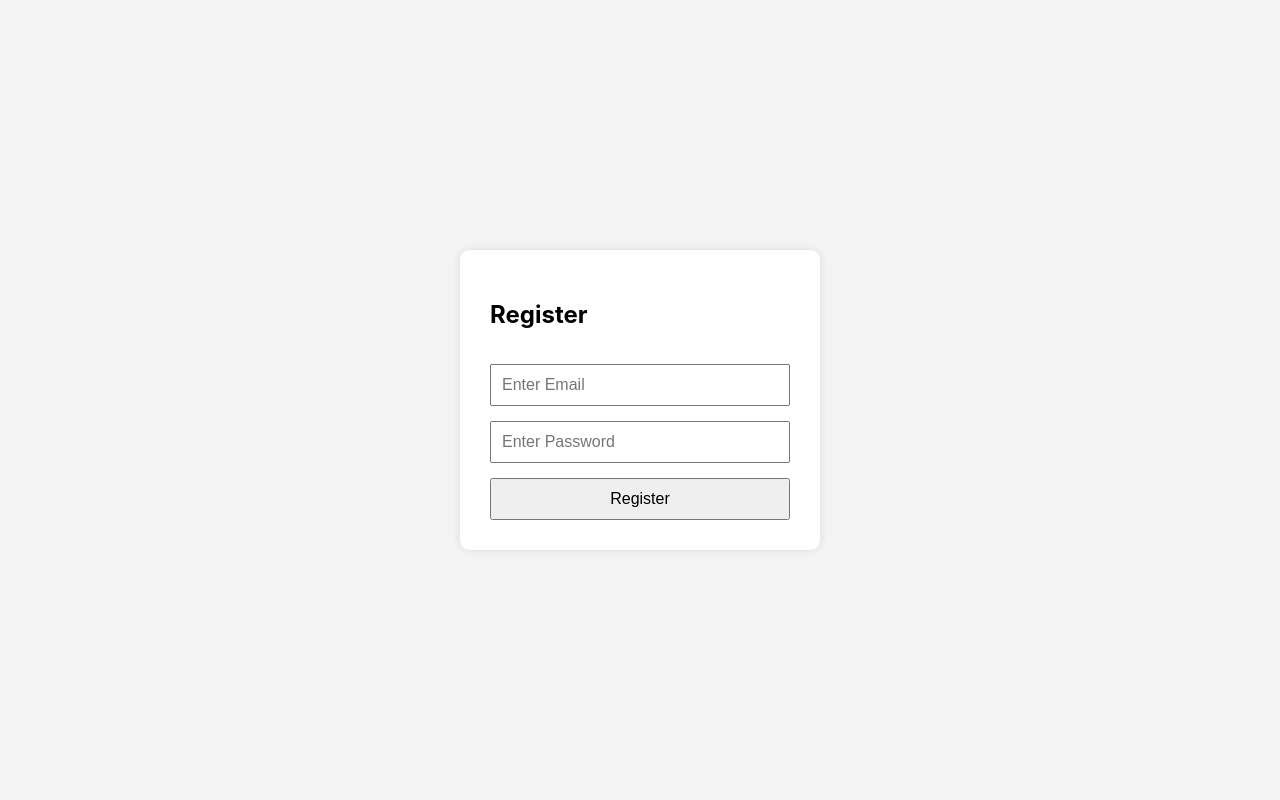
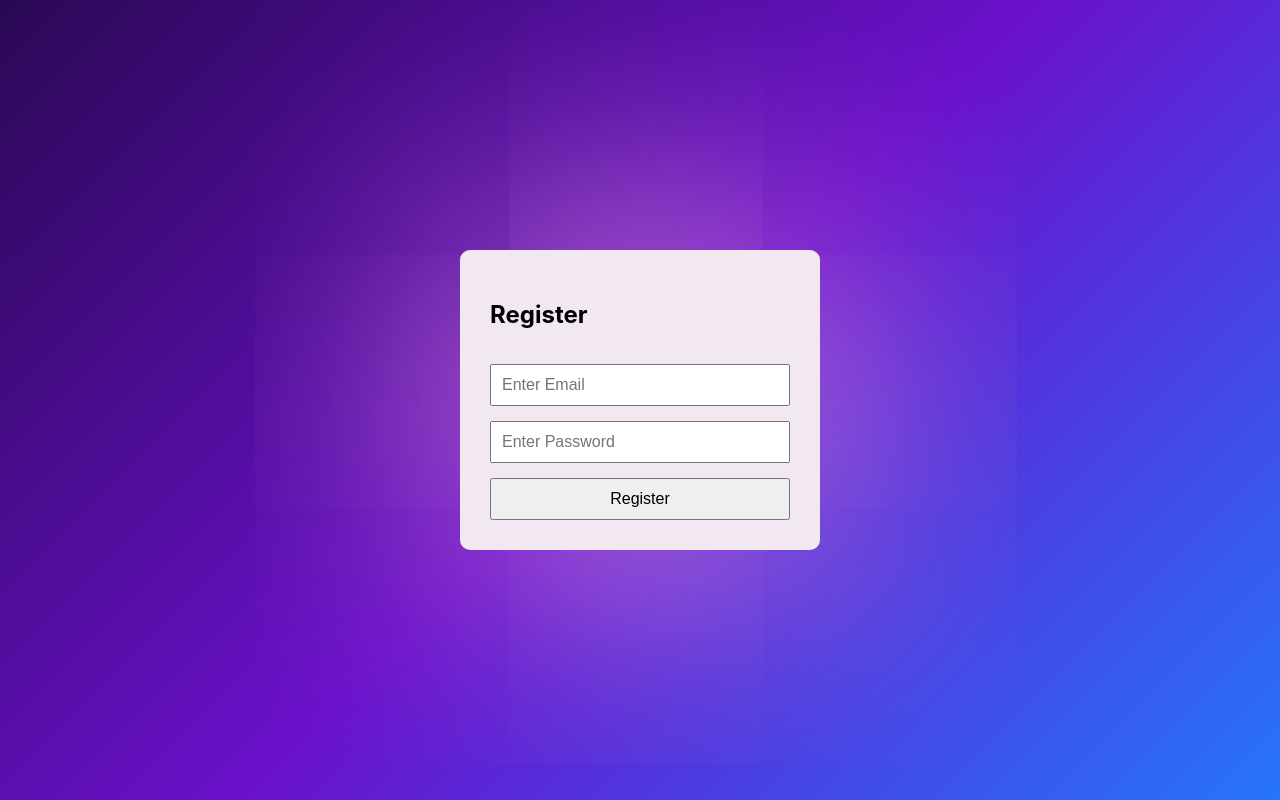
Before and after one commit to aryakrishna-pullarkat/habit-planner-year-break, a React (Create React App) app in the folder frontend/: page / in a window 1280 px wide. Built offline with nearby package versions, Linux system fonts and the light colour scheme.

Commit message:
Added animated stars background

```diff
--- a/frontend/src/pages/Register.jsx
+++ b/frontend/src/pages/Register.jsx
@@ -59,7 +59,7 @@ const styles = {
     display: "flex",
     justifyContent: "center",
     alignItems: "center",
-    backgroundColor: "#f4f4f4",
+    background: "linear-gradient(135deg, #2a0854, #6a11cb, #2575fc)",
   },
 
   form: {
@@ -67,10 +67,10 @@ const styles = {
     flexDirection: "column",
     gap: "15px",
     padding: "30px",
-    backgroundColor: "white",
+    backgroundColor: "#f1e8f1",
     borderRadius: "10px",
     width: "300px",
-    boxShadow: "0px 0px 10px rgba(0,0,0,0.1)",
+    boxShadow: "0px 0px 1300px rgba(246, 173, 219, 0.98)",
   },
 
   input: {
```
Also changed, not shown: 1 other file (tests, documents, lock files or other folders).
